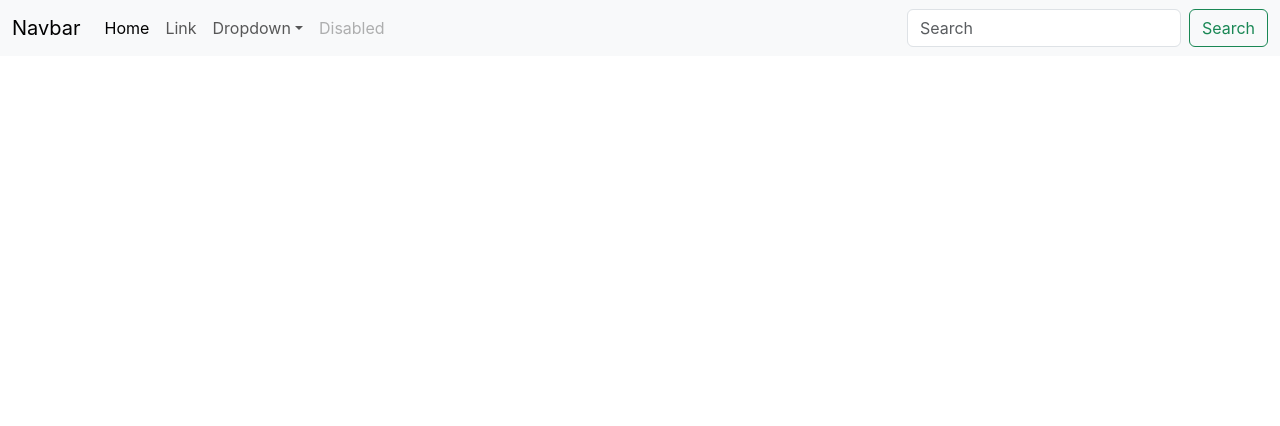
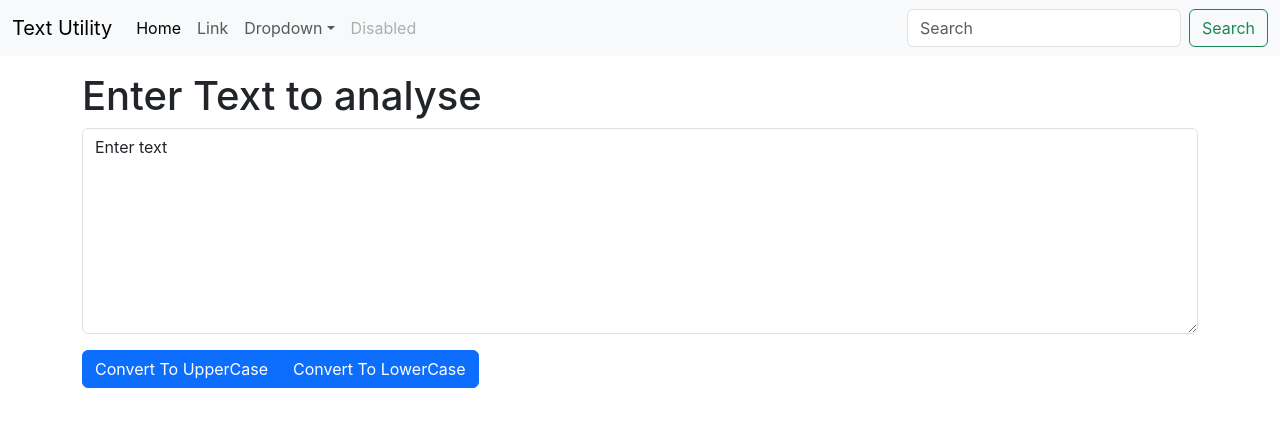
Before and after one commit to siddh34/myTextUtils, a React (Create React App) app: page / in a window 1280 px wide. Shown: the top 426 px of the page. Built offline with nearby package versions, Linux system fonts and the light colour scheme.

Commit message:
Added Some Utlities {ver 0.20}

```diff
--- a/public/index.html
+++ b/public/index.html
@@ -13,7 +13,7 @@
     <link rel="manifest" href="%PUBLIC_URL%/manifest.json" />
     <link href="https://cdn.jsdelivr.net/npm/bootstrap@5.3.0-alpha1/dist/css/bootstrap.min.css" rel="stylesheet" integrity="sha384-GLhlTQ8iRABdZLl6O3oVMWSktQOp6b7In1Zl3/Jr59b6EGGoI1aFkw7cmDA6j6gD" crossorigin="anonymous">
 
-    <title>React App</title>
+    <title>Simple Text Utility App</title>
   </head>
   <body>
     <noscript>You need to enable JavaScript to run this app.</noscript>
--- a/src/App.js
+++ b/src/App.js
@@ -1,87 +1,14 @@
 import "./App.css";
+import Navbar from "./components/Navbar";
+import TextForm from "./components/TextForm";
 
 function App() {
   return (
     <>
-      <nav className="navbar navbar-expand-lg bg-body-tertiary">
-        <div className="container-fluid">
-          <a className="navbar-brand" href="/">
-            Navbar
-          </a>
-          <button
-            className="navbar-toggler"
-            type="button"
-            data-bs-toggle="collapse"
-            data-bs-target="#navbarSupportedContent"
-            aria-controls="navbarSupportedContent"
-            aria-expanded="false"
-            aria-label="Toggle navigation"
-          >
-            <span className="navbar-toggler-icon"></span>
-          </button>
-          <div className="collapse navbar-collapse" id="navbarSupportedContent">
-            <ul className="navbar-nav me-auto mb-2 mb-lg-0">
-              <li className="nav-item">
-                <a className="nav-link active" aria-current="page" href="/">
-                  Home
-                </a>
-              </li>
-              <li className="nav-item">
-                <a className="nav-link" href="/">
-                  Link
-                </a>
-              </li>
-              <li className="nav-item dropdown">
-                <a
-                  className="nav-link dropdown-toggle"
-                  href="/"
-                  role="button"
-                  data-bs-toggle="dropdown"
-                  aria-expanded="false"
-                >
-                  Dropdown
-                </a>
-                <ul className="dropdown-menu">
-                  <li>
-                    <a className="dropdown-item" href="/">
-                      Action
-                    </a>
-                  </li>
-                  <li>
-                    <a className="dropdown-item" href="/">
-                      Another action
-                    </a>
-                  </li>
-                  <li>
-                    <hr className="dropdown-divider" />
-                  </li>
-                  <li>
-                    <a className="dropdown-item" href="/">
-                      Something else here
-                    </a>
-                  </li>
-                </ul>
-              </li>
-              <li className="nav-item">
-                <a className="nav-link disabled" href="/">
-                  Disabled
-                </a>
-              </li>
-            </ul>
-            <form className="d-flex" role="search">
-              <input
-                className="form-control me-2"
-                type="search"
-                placeholder="Search"
-                aria-label="Search"
-              />
-              <button className="btn btn-outline-success" type="submit">
-                Search
-              </button>
-            </form>
-          </div>
-        </div>
-      </nav>
+      <Navbar title="Text Utility"></Navbar>
+      <div className="container my-3">
+        <TextForm title="Text Box" heading="Enter Text to analyse"></TextForm>
+      </div>
     </>
   );
 }
--- /dev/null
+++ b/src/components/Navbar.js
@@ -0,0 +1,91 @@
+import React from 'react'
+import PropTypes from 'prop-types'
+
+export default function Navbar(props) {
+    return (
+        <nav className="navbar navbar-expand-lg bg-body-tertiary">
+        <div className="container-fluid">
+            <a className="navbar-brand" href="/">
+            {props.title}
+            </a>
+            <button
+            className="navbar-toggler"
+            type="button"
+            data-bs-toggle="collapse"
+            data-bs-target="#navbarSupportedContent"
+            aria-controls="navbarSupportedContent"
+            aria-expanded="false"
+            aria-label="Toggle navigation"
+            >
+            <span className="navbar-toggler-icon"></span>
+            </button>
+            <div className="collapse navbar-collapse" id="navbarSupportedContent">
+            <ul className="navbar-nav me-auto mb-2 mb-lg-0">
+                <li className="nav-item">
+                <a className="nav-link active" aria-current="page" href="/">
+                    Home
+                </a>
+                </li>
+                <li className="nav-item">
+                <a className="nav-link" href="/">
+                    Link
+                </a>
+                </li>
+                <li className="nav-item dropdown">
+                <a
+                    className="nav-link dropdown-toggle"
+                    href="/"
+                    role="button"
+                    data-bs-toggle="dropdown"
+                    aria-expanded="false"
+                >
+                    Dropdown
+                </a>
+                <ul className="dropdown-menu">
+                    <li>
+                    <a className="dropdown-item" href="/">
+                        Action
+                    </a>
+                    </li>
+                    <li>
+                    <a className="dropdown-item" href="/">
+                        Another action
+                    </a>
+                    </li>
+                    <li>
+                    <hr className="dropdown-divider" />
+                    </li>
+                    <li>
+                    <a className="dropdown-item" href="/">
+                        Something else here
+                    </a>
+                    </li>
+                </ul>
+                </li>
+                <li className="nav-item">
+                <a className="nav-link disabled" href="/">
+                    Disabled
+                </a>
+                </li>
+            </ul>
+            <form className="d-flex" role="search">
+                <input
+                className="form-control me-2"
+                type="search"
+                placeholder="Search"
+                aria-label="Search"
+                />
+                <button className="btn btn-outline-success" type="submit">
+                Search
+                </button>
+            </form>
+            </div>
+        </div>
+        </nav>
+    );
+}
+
+
+Navbar.prototype = {title: PropTypes.title}
+
+Navbar.defaultProps = {title: 'Set Title Here'};
--- /dev/null
+++ b/src/components/TextForm.js
@@ -0,0 +1,48 @@
+import React, {useState} from "react";
+import PropTypes from 'prop-types'
+
+
+export default function TextForm(props) {
+
+    let [text, setText] = useState('Enter text');
+
+    const handleChange = (event) => {
+        setText(event.target.value);
+    };
+
+    const handleUpperCaseClick = () => {
+        let newText = text.toUpperCase();
+
+        setText(newText);
+    };
+
+    const handleLowerCaseClick = () => {
+        let newText = text.toLowerCase();
+        setText(newText);
+    };
+
+    return (
+        <>
+            <h1>{props.heading}</h1>
+            <div className="mb-3">
+                    <textarea
+                    className="form-control"
+                    value={text}
+                    id="exampleFormControlTextarea1"
+                    rows="8"
+                    onChange={handleChange}
+                    ></textarea>
+            </div>
+            <div class="btn-group btn-group-justified">
+                <button className="btn btn-primary" onClick={handleUpperCaseClick}>Convert To UpperCase</button>
+                <button className="btn btn-primary" onClick={handleLowerCaseClick}>Convert To LowerCase</button>
+            </div>
+        </>
+    );
+}
+
+TextForm.prototype = {heading: PropTypes.heading};
+
+TextForm.defaultProps = {
+    heading: "Text Box"
+};
```
